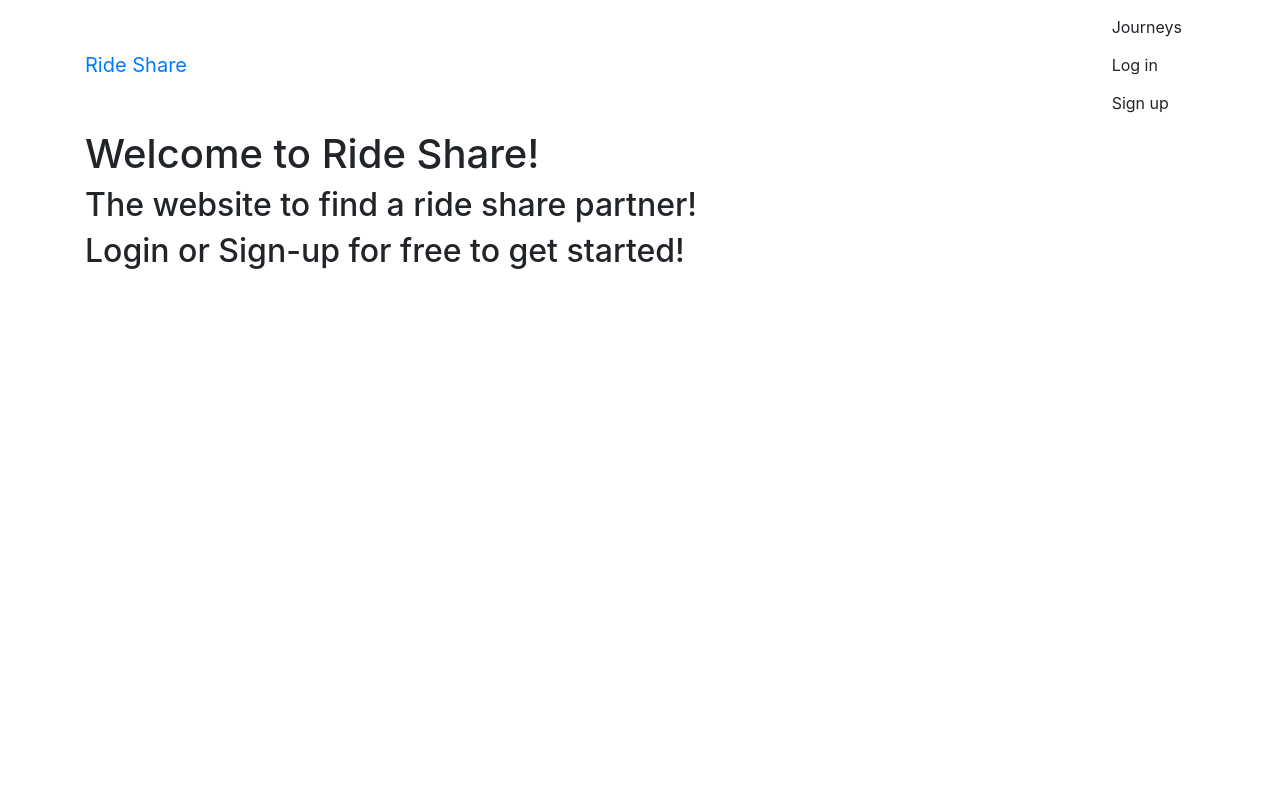
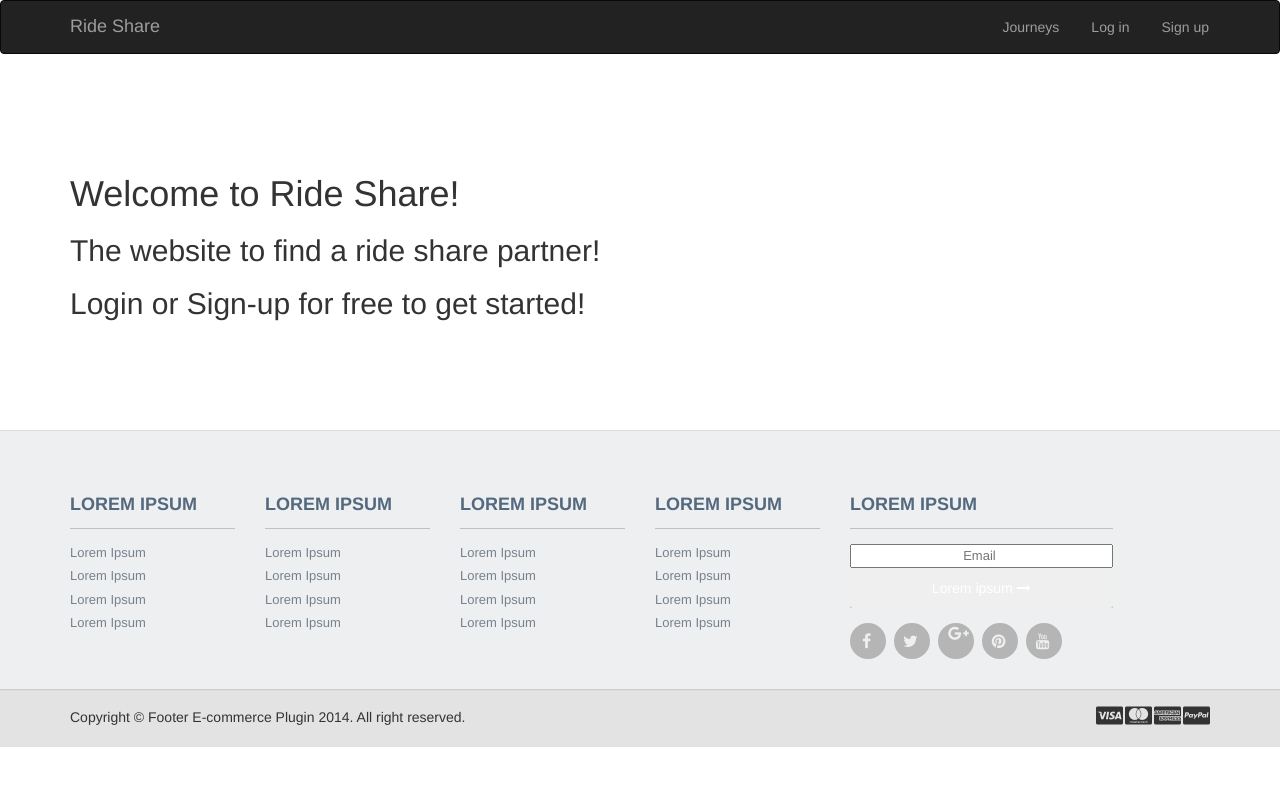
Before and after one commit to vishalsahu5/carpool, a Django app: template templates/index.html in a window 1280 px wide. Shown: the top 786 px of the page. Run offline with Django 3.2, Linux system fonts and the light colour scheme; the template is opened without the code that fills it, so the values that code supplies are empty; some libraries are stand-ins or nearby versions.

Commit message:
Footer added. Some css also added.

```diff
--- a/static/carpool/js/master.js
+++ b/static/carpool/js/master.js
@@ -0,0 +1,5 @@
+$(function() {
+  $('.footer-links-holder h3').click(function () {
+    $(this).parent().toggleClass('active');
+  });
+});
--- a/static/css/master.css
+++ b/static/css/master.css
@@ -0,0 +1,140 @@
+.container.mycontent{
+	margin-top: 100px;
+    margin-bottom: 100px;
+}
+
+.full {
+    width: 100%;
+}
+.gap {
+	height: 30px;
+	width: 100%;
+	clear: both;
+	display: block;
+}
+.footer {
+	background: #EDEFF1;
+	height: auto;
+	padding-bottom: 30px;
+	position: relative;
+	width: 100%;
+	border-bottom: 1px solid #CCCCCC;
+	border-top: 1px solid #DDDDDD;
+}
+.footer p {
+	margin: 0;
+}
+.footer img {
+	max-width: 100%;
+}
+.footer h3 {
+	border-bottom: 1px solid #BAC1C8;
+	color: #54697E;
+	font-size: 18px;
+	font-weight: 600;
+	line-height: 27px;
+	padding: 40px 0 10px;
+	text-transform: uppercase;
+}
+.footer ul {
+	font-size: 13px;
+	list-style-type: none;
+	margin-left: 0;
+	padding-left: 0;
+	margin-top: 15px;
+	color: #7F8C8D;
+}
+.footer ul li a {
+	padding: 0 0 5px 0;
+	display: block;
+}
+.footer a {
+	color: #78828D
+}
+.supportLi h4 {
+	font-size: 20px;
+	font-weight: lighter;
+	line-height: normal;
+	margin-bottom: 0 !important;
+	padding-bottom: 0;
+}
+.newsletter-box input#appendedInputButton {
+	background: #FFFFFF;
+	display: inline-block;
+	float: left;
+	height: 30px;
+	clear: both;
+	width: 100%;
+}
+.newsletter-box .btn {
+	border: medium none;
+	-webkit-border-radius: 3px;
+	-moz-border-radius: 3px;
+	-o-border-radius: 3px;
+	-ms-border-radius: 3px;
+	border-radius: 3px;
+	display: inline-block;
+	height: 40px;
+	padding: 0;
+	width: 100%;
+	color: #fff;
+}
+.newsletter-box {
+	overflow: hidden;
+}
+.bg-gray {
+	background-image: -moz-linear-gradient(center bottom, #BBBBBB 0%, #F0F0F0 100%);
+	box-shadow: 0 1px 0 #B4B3B3;
+}
+.social li {
+	background: none repeat scroll 0 0 #B5B5B5;
+	border: 2px solid #B5B5B5;
+	-webkit-border-radius: 50%;
+	-moz-border-radius: 50%;
+	-o-border-radius: 50%;
+	-ms-border-radius: 50%;
+	border-radius: 50%;
+	float: left;
+	height: 36px;
+	line-height: 36px;
+	margin: 0 8px 0 0;
+	padding: 0;
+	text-align: center;
+	width: 36px;
+	transition: all 0.5s ease 0s;
+	-moz-transition: all 0.5s ease 0s;
+	-webkit-transition: all 0.5s ease 0s;
+	-ms-transition: all 0.5s ease 0s;
+	-o-transition: all 0.5s ease 0s;
+}
+.social li:hover {
+	transform: scale(1.15) rotate(360deg);
+	-webkit-transform: scale(1.1) rotate(360deg);
+	-moz-transform: scale(1.1) rotate(360deg);
+	-ms-transform: scale(1.1) rotate(360deg);
+	-o-transform: scale(1.1) rotate(360deg);
+}
+.social li a {
+	color: #EDEFF1;
+}
+.social li:hover {
+	border: 2px solid #2c3e50;
+	background: #2c3e50;
+}
+.social li a i {
+	font-size: 16px;
+	margin: 0 0 0 5px;
+	color: #EDEFF1 !important;
+}
+.footer-bottom {
+	background: #E3E3E3;
+	border-top: 1px solid #DDDDDD;
+	padding-top: 10px;
+	padding-bottom: 10px;
+}
+.footer-bottom p.pull-left {
+	padding-top: 6px;
+}
+.payments {
+	font-size: 1.5em;
+}
--- a/templates/base.html
+++ b/templates/base.html
@@ -5,15 +5,15 @@
     <meta charset="utf-8">
     <title>Share your ride, Save Money!</title>
     <!-- Latest compiled and minified CSS -->
-    <link rel="stylesheet" type="text/css" href="{% static "css/bootstrap.min.css" %}" />
+    <link rel="stylesheet" type="text/css" href="{% static "css/bootstrap.min.css" %}"/>
 
     <link href="https://fonts.googleapis.com/css?family=Montserrat" rel="stylesheet">
-
-    <link rel="stylesheet" href="{% static 'carpool/css/master.css' %}">
+    <link rel="stylesheet" type="text/css" href="{% static "carpool/css/master.css" %}">
+    <link rel="stylesheet" type="text/css" href="{% static "css/master.css" %}">
 </head>
 <body>
 
-<nav class="navbar  mynav" role="navigation" id="navbar">
+<nav class="navbar  mynav navbar-inverse" role="navigation" id="navbar">
     <div class="container">
 
         <a class="navbar-brand mynav" href="{% url 'home' %}">Ride Share</a>
@@ -32,14 +32,98 @@
         </ul>
     </div>
 </nav>
+
 <div class="container mycontent">
     {% block content %}
     {% endblock %}
 </div>
-    <!-- jQuery (necessary for Bootstrap's JavaScript plugins) -->
-    <script src="https://ajax.googleapis.com/ajax/libs/jquery/1.12.4/jquery.min.js"></script>
+<!-- jQuery (necessary for Bootstrap's JavaScript plugins) -->
+<script src="https://ajax.googleapis.com/ajax/libs/jquery/1.12.4/jquery.min.js"></script>
 
-    <!-- Include all compiled plugins (below), or include individual files as needed -->
-    <script src="{% static "js/bootstrap.min.js" %}"></script>
+<!-- Include all compiled plugins (below), or include individual files as needed -->
+<script src="{% static "js/bootstrap.min.js" %}"></script>
+<script src="{% static "carpool/js/master.js" %}"></script>
 </body>
+<link href="//maxcdn.bootstrapcdn.com/font-awesome/4.2.0/css/font-awesome.min.css" rel="stylesheet">
+<footer>
+    <div class="footer" id="footer">
+        <div class="container">
+            <div class="row">
+                <div class="col-lg-2  col-md-2 col-sm-4 col-xs-6">
+                    <h3> Lorem Ipsum </h3>
+                    <ul>
+                        <li><a href="#"> Lorem Ipsum </a></li>
+                        <li><a href="#"> Lorem Ipsum </a></li>
+                        <li><a href="#"> Lorem Ipsum </a></li>
+                        <li><a href="#"> Lorem Ipsum </a></li>
+                    </ul>
+                </div>
+                <div class="col-lg-2  col-md-2 col-sm-4 col-xs-6">
+                    <h3> Lorem Ipsum </h3>
+                    <ul>
+                        <li><a href="#"> Lorem Ipsum </a></li>
+                        <li><a href="#"> Lorem Ipsum </a></li>
+                        <li><a href="#"> Lorem Ipsum </a></li>
+                        <li><a href="#"> Lorem Ipsum </a></li>
+                    </ul>
+                </div>
+                <div class="col-lg-2  col-md-2 col-sm-4 col-xs-6">
+                    <h3> Lorem Ipsum </h3>
+                    <ul>
+                        <li><a href="#"> Lorem Ipsum </a></li>
+                        <li><a href="#"> Lorem Ipsum </a></li>
+                        <li><a href="#"> Lorem Ipsum </a></li>
+                        <li><a href="#"> Lorem Ipsum </a></li>
+                    </ul>
+                </div>
+                <div class="col-lg-2  col-md-2 col-sm-4 col-xs-6">
+                    <h3> Lorem Ipsum </h3>
+                    <ul>
+                        <li><a href="#"> Lorem Ipsum </a></li>
+                        <li><a href="#"> Lorem Ipsum </a></li>
+                        <li><a href="#"> Lorem Ipsum </a></li>
+                        <li><a href="#"> Lorem Ipsum </a></li>
+                    </ul>
+                </div>
+                <div class="col-lg-3  col-md-3 col-sm-6 col-xs-12 ">
+                    <h3> Lorem Ipsum </h3>
+                    <ul>
+                        <li>
+                            <div class="input-append newsletter-box text-center">
+                                <input type="text" class="full text-center" placeholder="Email ">
+                                <button class="btn  bg-gray" type="button"> Lorem ipsum <i
+                                        class="fa fa-long-arrow-right"> </i></button>
+                            </div>
+                        </li>
+                    </ul>
+                    <ul class="social">
+                        <li><a href="#"> <i class=" fa fa-facebook">   </i> </a></li>
+                        <li><a href="#"> <i class="fa fa-twitter">   </i> </a></li>
+                        <li><a href="#"> <i class="fa fa-google-plus">   </i> </a></li>
+                        <li><a href="#"> <i class="fa fa-pinterest">   </i> </a></li>
+                        <li><a href="#"> <i class="fa fa-youtube">   </i> </a></li>
+                    </ul>
+                </div>
+            </div>
+            <!--/.row-->
+        </div>
+        <!--/.container-->
+    </div>
+    <!--/.footer-->
+
+    <div class="footer-bottom">
+        <div class="container">
+            <p class="pull-left"> Copyright © Footer E-commerce Plugin 2014. All right reserved. </p>
+            <div class="pull-right">
+                <ul class="nav nav-pills payments">
+                    <li><i class="fa fa-cc-visa"></i></li>
+                    <li><i class="fa fa-cc-mastercard"></i></li>
+                    <li><i class="fa fa-cc-amex"></i></li>
+                    <li><i class="fa fa-cc-paypal"></i></li>
+                </ul>
+            </div>
+        </div>
+    </div>
+    <!--/.footer-bottom-->
+</footer>
 </html>
```
